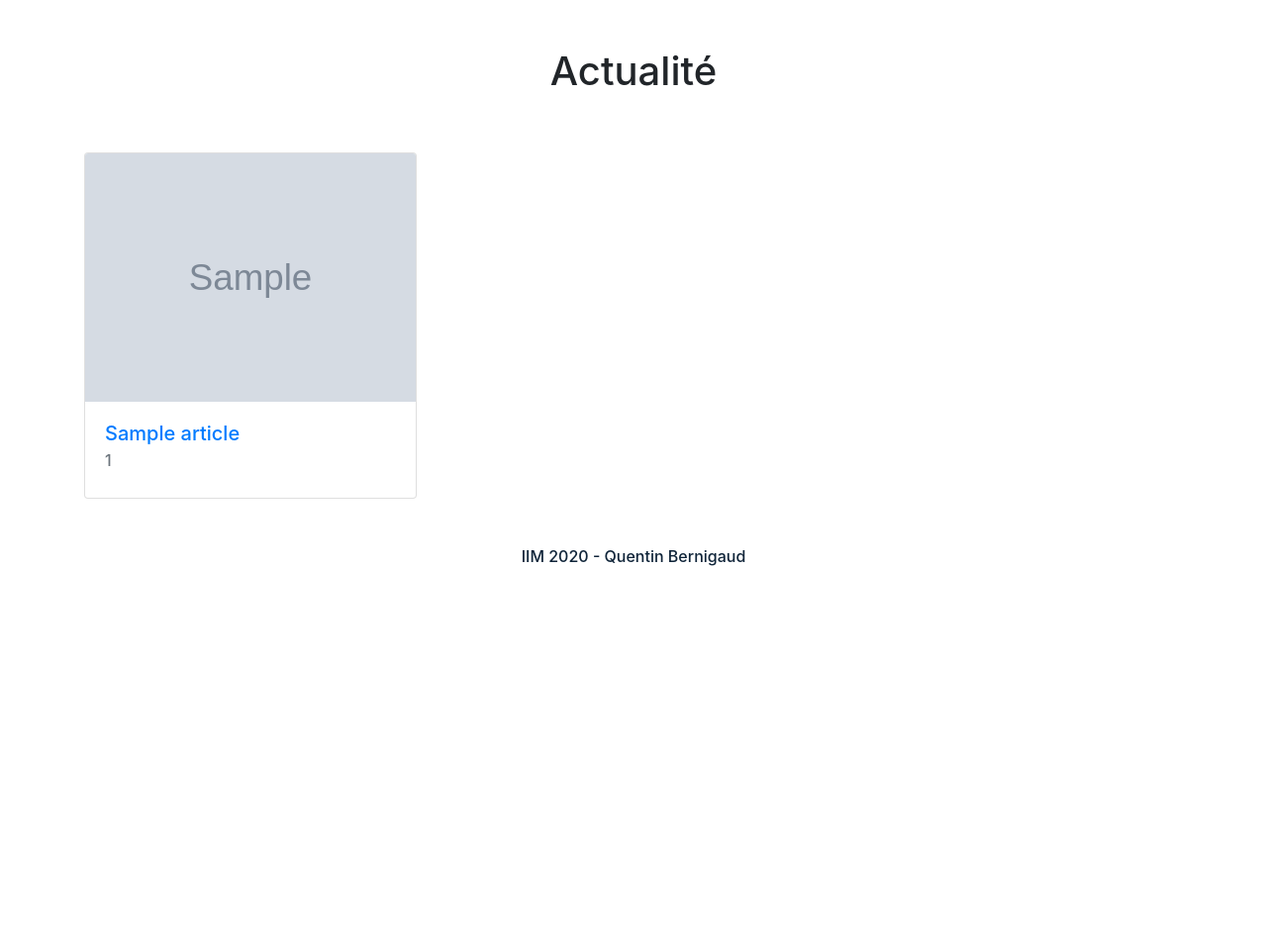
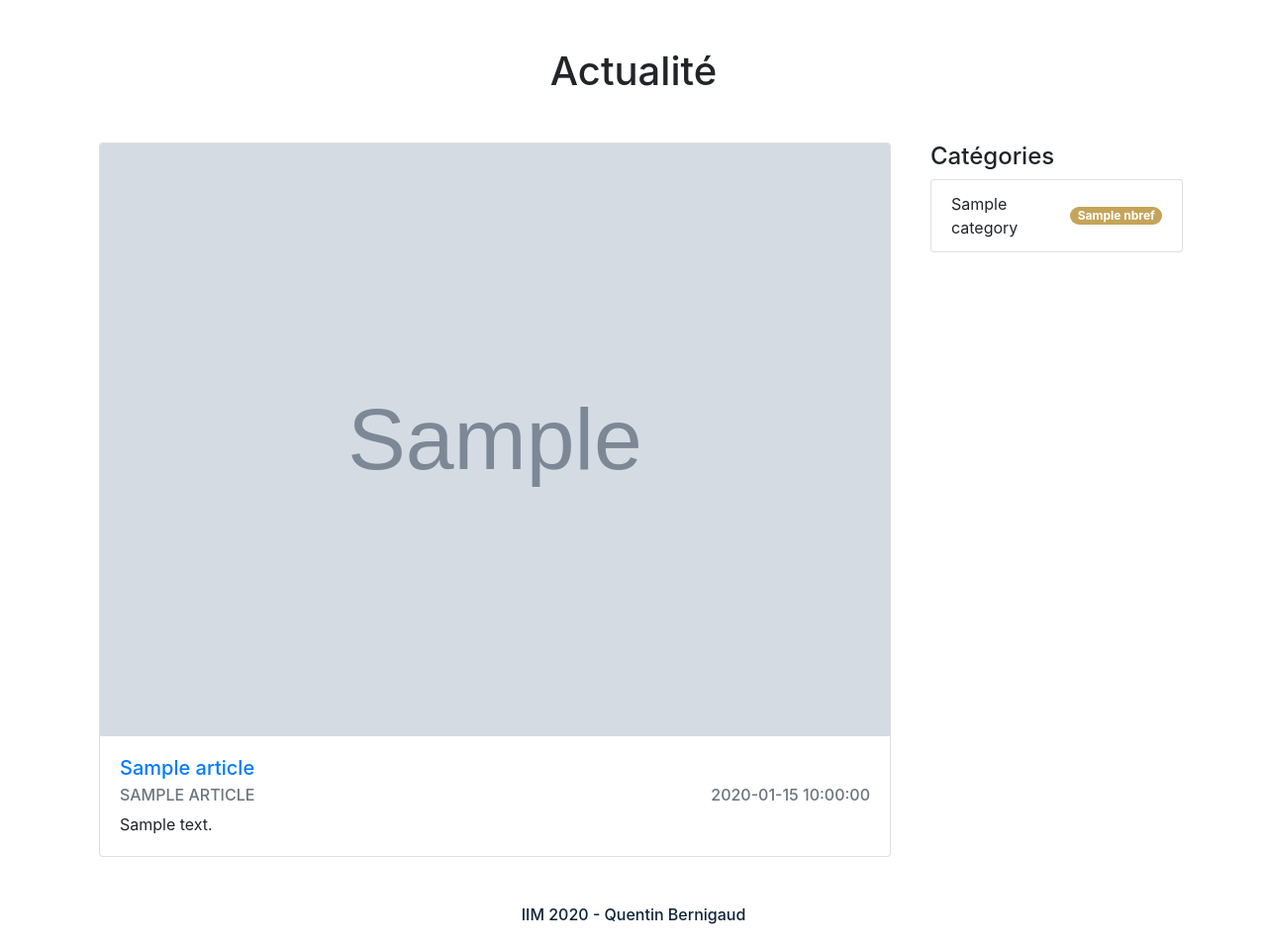
Before and after one commit to Quentin-Bernigaud/Blog-MVC, a PHP site: template app/view/global/home.php in a window 1280 px wide. Shown: the part 82-1040 px from the top of the page at 99% size. Before the commit the page ends 654 px from the top, so only its background shows below. Run offline with PHP 8.4, Linux system fonts and the light colour scheme; the template is opened without the code that fills it: most values are stand-ins (such as "Sample title", 1, 10 or a date in 2020); grey boxes marked "Sample" are stand-in pictures.

Commit message:
Add category list

```diff
--- a/app/App.php
+++ b/app/App.php
@@ -28,6 +28,11 @@ class App {
         return new \App\Model\ArticleModel($this->getDb());
     }
 
+    public function getTableCategorie($name) {
+        $className = '\\app\\model\\' .ucfirst($name). 'Model';
+        return new \app\model\CategorieModel($this->getDb());
+    }
+
     public function getDb() {
         $config = Config::getInstance(ROOT . "/settings/settings.php");
         if (is_null($this->dbInstance)) {
--- a/app/controller/AppController.php
+++ b/app/controller/AppController.php
@@ -5,9 +5,11 @@ use Core\Controller\Controller;
 
 class AppController extends Controller {
     public $modelName;
+    public $categorieModelName;
     protected $default = 'default';
 
-    function loadModel($modelName) {
+    function loadModels($modelName, $categorieModelName) {
         $this->$modelName = App::getInstance()->getTable($modelName);
+        $this->$categorieModelName = App::getInstance()->getTableCategorie($categorieModelName);
     }
 }
--- a/app/model/ArticleModel.php
+++ b/app/model/ArticleModel.php
@@ -5,12 +5,12 @@ use Core\Model\Model;
 class ArticleModel extends Model {
 
     public function queryArticles() {
-        return $this->db->query("SELECT * FROM articles ORDER BY date DESC", false);
+        return $this->db->query("SELECT a.*, c.titre FROM articles a LEFT JOIN categories c ON a.categorie_id = c.id ORDER BY date DESC", false);
     }
 
     public function newArticle() {
         $this->db->save(
-            'INSERT INTO articles SET title = ?, text=?, date=? categorie_id= ?',
+            'INSERT INTO articles SET title = ?, text=?, date=?, categorie_id= ?',
             ["Article n°1", "Voici un nouvel article !!!", "21/01/2020", 4]);
     }
 }
--- a/app/view/global/home.php
+++ b/app/view/global/home.php
@@ -1,13 +1,14 @@
-<h1 class='text-center mt-5'>Actualité</h1>
+<h1 class='text-center mt-5 mb-5'>Actualité</h1>
 
 <div class="container">
     <div class="row">
+        <div class="col-sm-9">
             <?php foreach ($articles as $article): ?>
             <div class="col-sm">
                 <!-- <a class="h2" href="index.php?page=single&id=<?=$article["id"]?>">
                     <p><?= $article["title"] ?></p>
                 </a> -->
-            <div class="card" style="width: 21rem; margin: 50px 0 25px 0;">
+                <div class="card" style="width: 50rem; margin-bottom: 25px;">
                     <img src="<?=$article["image"]?>" class="card-img-top" alt="<?= $article["title"] ?>">
                     <div class="card-body">
                         <h5 class="card-title">
@@ -15,15 +16,34 @@
                                 <?= $article["title"]?>
                             </a>
                         </h5>
+                        <div class="d-flex justify-content-between">
                             <h6 class="card-subtitle mb-2 text-muted text-uppercase">
                                 <!-- <a href="index.php?page=single&categorie_id=<?=$article["categorie_id"]?>"> -->
-                            <?= $article["categorie_id"]?>
+                                <?= $article["titre"]?>
                                 <!-- </a> -->
                             </h6>
-                    <!-- <p class="card-text"><?= $article["text"]?></p> -->
+                            <h6 class="card-subtitle mb-2 text-muted text-right">
+                                <?= $article["date"]?>
+                            </h6>
+                        </div>
+                        <p class="card-text"><?= substr($article["text"], 0, 150)?></p>
                     </div>
                 </div>
             </div>
             <?php endforeach; ?>
         </div>
+        <div class="col-sm-3">
+            <h4>Catégories</h4>
+            <ul class="list-group">
+                <?php foreach ($categories as $categorie): ?>
+                <li class="list-group-item d-flex justify-content-between align-items-center">
+                    <?= $categorie["titre"]?>
+                    <span class="badge badge-light badge-pill" style="background: #C5A459; color: white">
+                        <?= $categorie["nbref"]?>
+                    </span>
+                </li>
+                <?php endforeach; ?>
+            </ul>
         </div>
+    </div>
+</div>
--- a/core/database/Database.php
+++ b/core/database/Database.php
@@ -14,7 +14,7 @@ class Database {
         $this->dbPass = $dbPass;
 
         if($this->pdo == null) {
-            $pdo = new \PDO('mysql:dbname=' .$this->dbName. ';host=' .$this->dbHost, $this->dbUser, $this->dbPass);
+            $pdo = new \PDO('mysql:dbname=' .$this->dbName. ';charset=utf8;host=' .$this->dbHost, $this->dbUser, $this->dbPass);
             $pdo->setAttribute(\PDO::ATTR_ERRMODE, \PDO::ERRMODE_EXCEPTION);
         }
         $this->pdo = $pdo;
--- a/index.php
+++ b/index.php
@@ -1,15 +1,15 @@
 <?php
 require 'app/App.php';
 use App\App;
-use App\Controller\ArticleController;
+use App\Controller\ArticlesCategoriesController;
 
 define ('ROOT', __DIR__);
 App::load();
 
 if (isset($_GET["page"]) && $_GET["page"] == 'home' || !isset($_GET["page"])) {
-    $result = new ArticleController();
+    $result = new ArticlesCategoriesController();
     $result->home();
 } elseif (isset($_GET["page"]) && $_GET["page"] == 'single') {
-    $result = new ArticleController();
+    $result = new ArticlesCategoriesController();
     $result->single($_GET["id"]);
 }
```
Also changed, not shown: app/controller/ArticleController.php (deleted, +0 -14 lines), app/controller/ArticlesCategoriesController.php (added, +16 -0 lines), app/model/CategorieModel.php (added, +16 -0 lines). Lines whose indentation alone changed are shown as unchanged.
